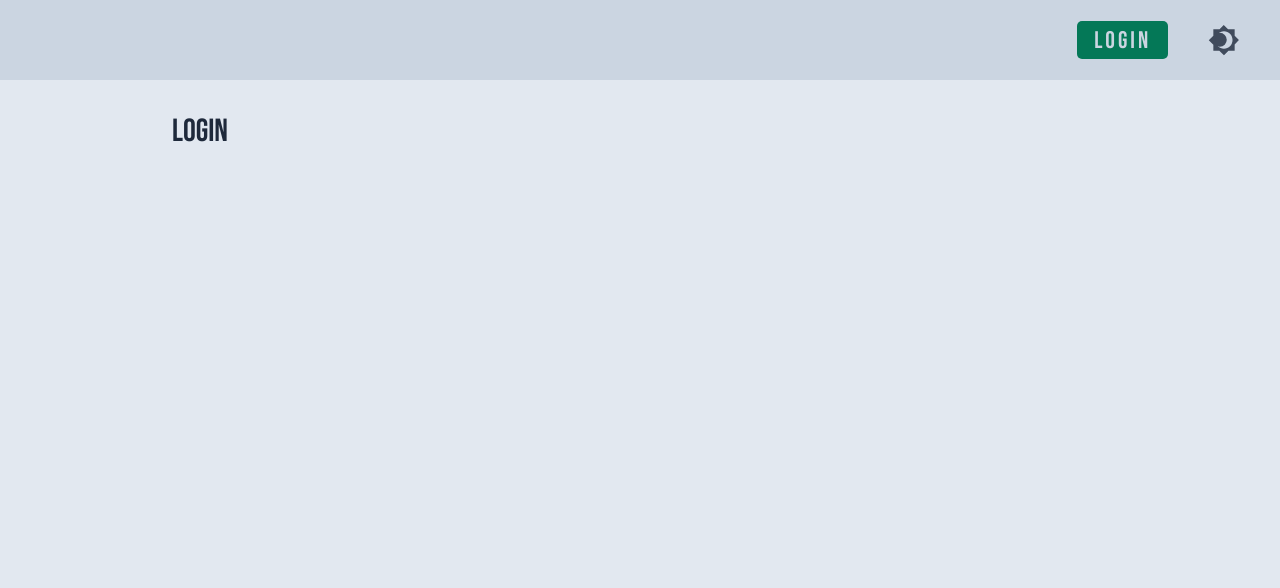
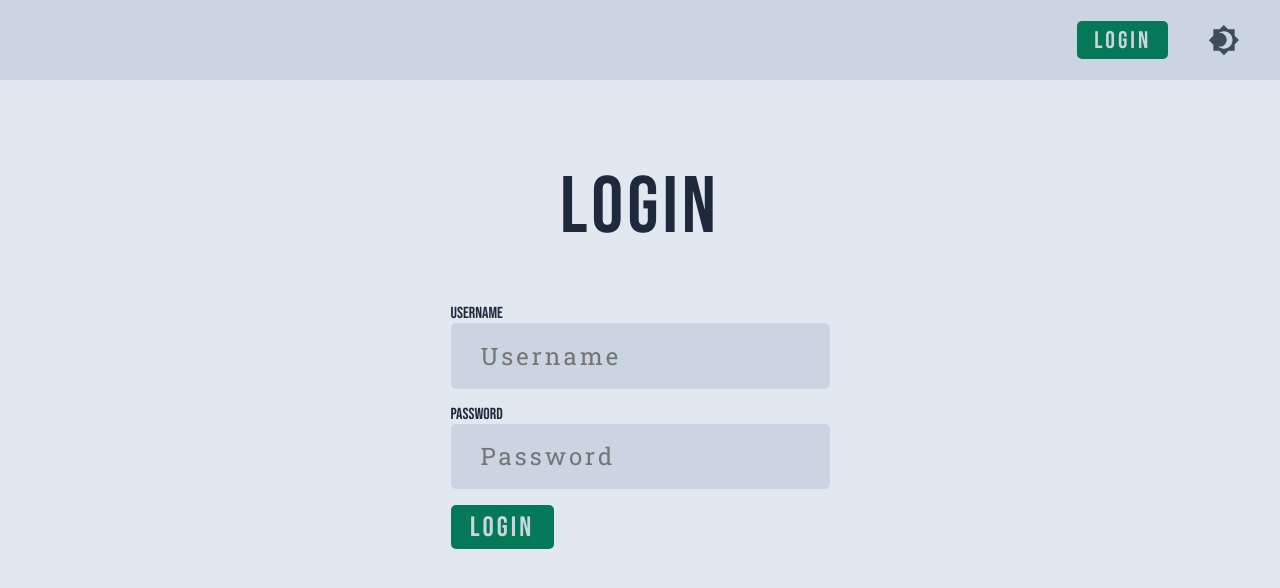
Before and after one commit to fanderssondev/svelte-5-todo, a SvelteKit app: page /login in a window 1280 px wide. Shown: the top 588 px of the page. Built offline with nearby package versions, Linux system fonts and the light colour scheme.

Commit message:
Ability to login a user implemented

```diff
--- /dev/null
+++ b/src/routes/login/+page.server.ts
@@ -0,0 +1,64 @@
+import { fail, redirect } from '@sveltejs/kit';
+import type { Action, Actions, PageServerLoad } from './$types';
+import bcrypt from 'bcrypt';
+
+import { db } from '$lib/database';
+
+export const load: PageServerLoad = async () => {
+   // TODO:
+};
+
+const login: Action = async ({ cookies, request }) => {
+   const data = await request.formData();
+   const username = data.get('username');
+   const password = data.get('password');
+
+   // Validate data
+   if (
+      typeof username !== 'string' ||
+      typeof password !== 'string' ||
+      !username || !password
+   ) {
+      return fail(400, { invalid: true });
+   }
+
+   const user = await db.user.findUnique({
+      where: { username }
+   });
+
+   // Check if the user already exists
+   if (!user) {
+      return fail(400, { credentials: true });
+   }
+
+   const userPassword = await bcrypt.compare(password, user.passwordHash);
+
+   if (!userPassword) {
+      return fail(400, { credentials: true });
+   }
+
+   // Generate new token
+   const authenticatedUser = db.user.update({
+      where: { username: user.username },
+      data: { userAuthToken: crypto.randomUUID() }
+   });
+
+   cookies.set('session', (await authenticatedUser).userAuthToken, {
+      // send cookie for every page
+      path: '/',
+      // server side only cookie so you can't use `document.cookie`
+      httpOnly: true,
+      // only requests from same site can send cookies
+      // https://developer.mozilla.org/en-US/docs/Glossary/CSRF
+      sameSite: 'strict',
+      // only send cookies over HTTPS in production
+      secure: process.env.NODE_ENV === 'production',
+      // set cookie to expire after 1 month
+      maxAge: 60 * 60 * 24 * 30,
+   });
+
+   // redirect the user
+   redirect(302, '/');
+};
+
+export const actions: Actions = { login };
--- a/src/routes/login/+page.svelte
+++ b/src/routes/login/+page.svelte
@@ -1 +1,67 @@
-<h1>Login</h1>
+<script lang="ts">
+	export let form;
+</script>
+
+<section>
+	<div>
+		<h1>Login</h1>
+
+		<form action="?/login" method="POST">
+			<div>
+				<label for="username">Username</label>
+				<input id="username" name="username" type="text" placeholder="Username" required />
+			</div>
+
+			<div>
+				<label for="password">Password</label>
+				<input id="password" name="password" type="password" placeholder="Password" required />
+			</div>
+
+			{#if form?.invalid}
+				<p class="error">You have entered the wrong credentials</p>
+			{/if}
+
+			<button type="submit">Login</button>
+		</form>
+	</div>
+</section>
+
+<style>
+	section {
+		display: grid;
+		place-items: center;
+		/* min-height: 100vh; */
+	}
+
+	h1 {
+		text-align: center;
+		font-size: 5rem;
+		letter-spacing: 4px;
+		margin-block: 3rem;
+	}
+
+	form > div {
+		display: flex;
+		flex-direction: column;
+	}
+
+	input {
+		margin-bottom: 1rem;
+		background-color: hsl(var(--clr-primary-300));
+	}
+
+	button {
+		padding: 0.2em 0.7em;
+		border-radius: 5px;
+		background-color: hsl(var(--clr-action-700));
+		color: hsl(var(--clr-primary-300));
+		font-size: 1.75rem;
+		letter-spacing: 3px;
+
+		&:hover {
+			cursor: pointer;
+			background-color: hsl(var(--clr-action-500));
+			color: hsl(var(--clr-primary-700));
+		}
+	}
+</style>
```
Also changed, not shown: 1 other file (tests, documents, lock files or other folders).
